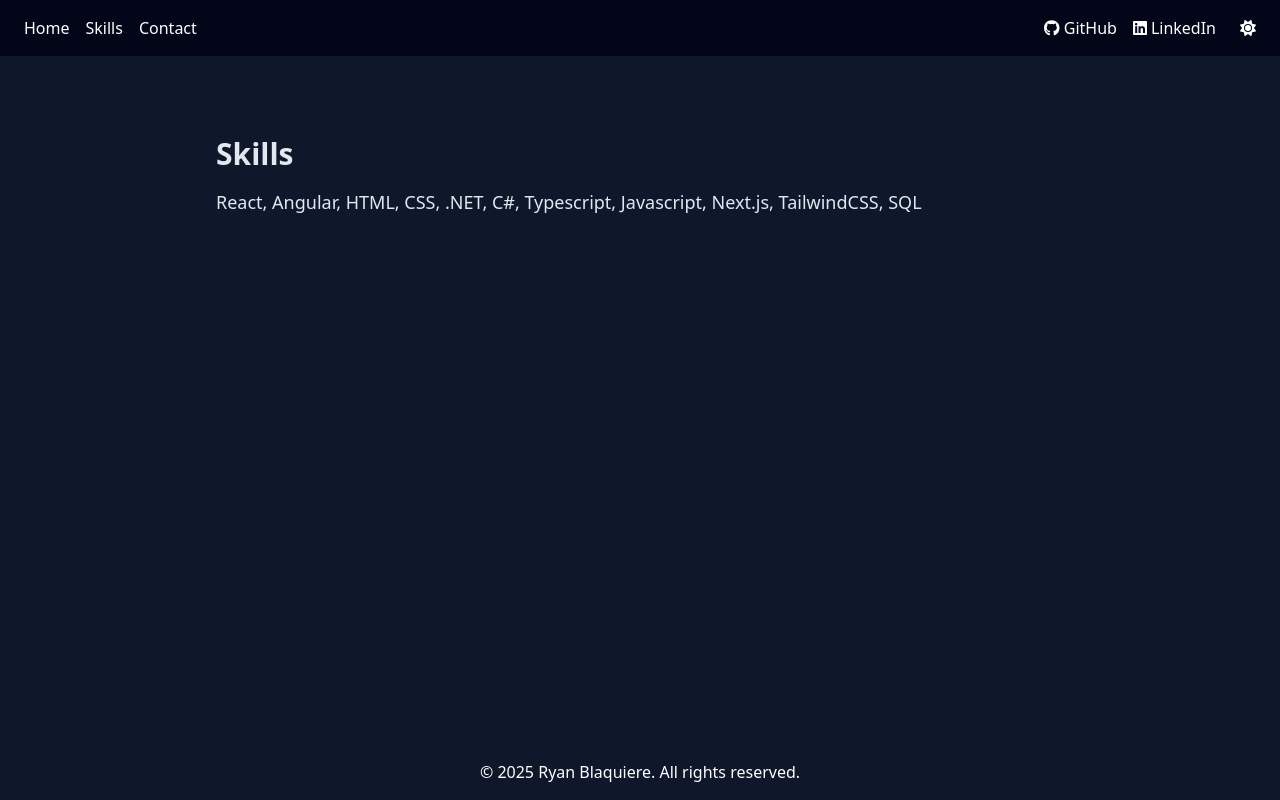
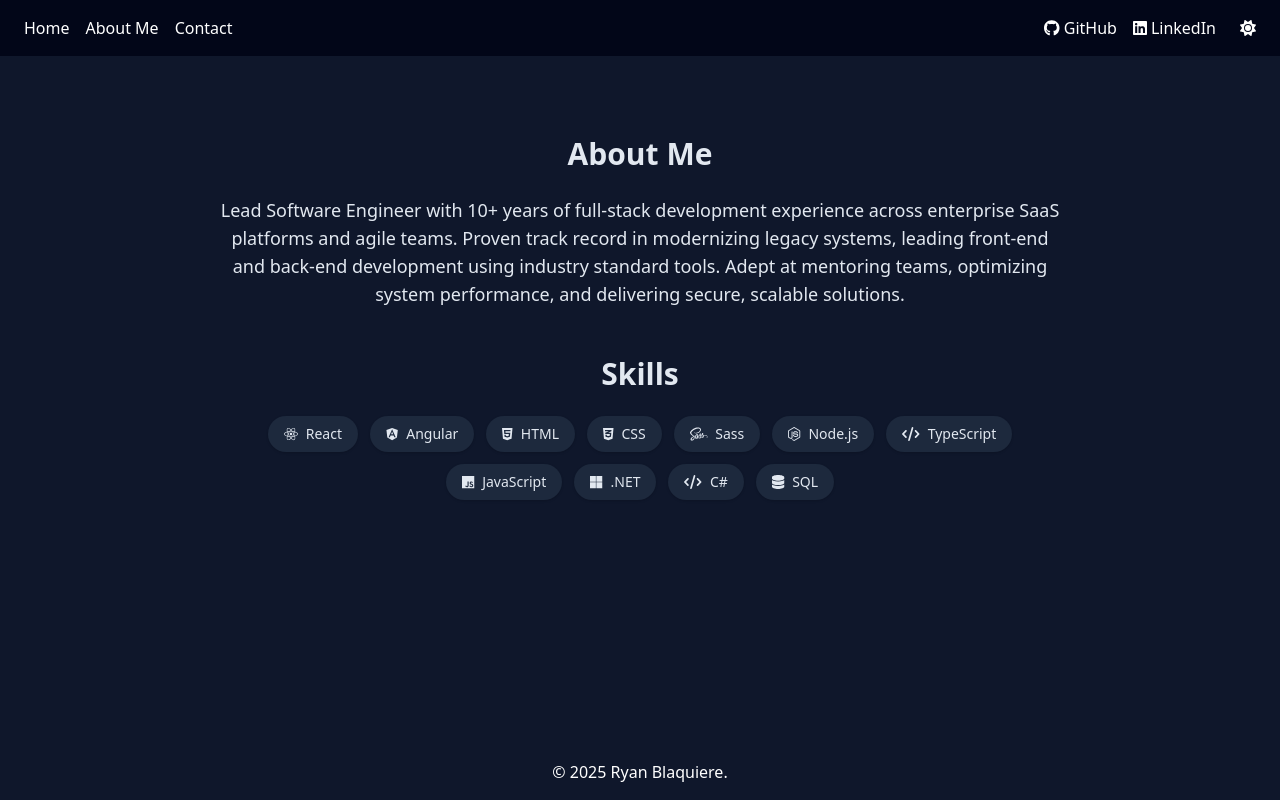
Before and after one commit to ryanblaq/PersonalWebsite, a React (Vite) app: page /about in a window 1280 px wide. Built offline with nearby package versions, Linux system fonts and the light colour scheme.

Commit message:
update about and misc changes

```diff
--- a/src/components/Footer.tsx
+++ b/src/components/Footer.tsx
@@ -1,7 +1,7 @@
 
 const Footer = () => (
   <footer className="bg-slate-200 dark:bg-slate-900 text-slate-700 dark:text-white py-4 px-6 text-center">
-    <p>&copy; {new Date().getFullYear()} Ryan Blaquiere. All rights reserved.</p>
+    <p>&copy; {new Date().getFullYear()} Ryan Blaquiere.</p>
   </footer>
 );
 
--- a/src/components/Header.tsx
+++ b/src/components/Header.tsx
@@ -35,7 +35,7 @@
       <div className="max-w-7xl mx-auto flex justify-between items-center">
         <nav className="space-x-4 flex items-center">
           <Link to="/" className="hover:underline">Home</Link>
-          <Link to="/about" className="hover:underline">Skills</Link>
+          <Link to="/about" className="hover:underline">About Me</Link>
           <Link to="/contact" className="hover:underline">Contact</Link>
         </nav>
 
--- a/src/pages/About.tsx
+++ b/src/pages/About.tsx
@@ -1,9 +1,53 @@
+import { FontAwesomeIcon } from "@fortawesome/react-fontawesome";
+import {
+  faReact,
+  faAngular,
+  faHtml5,
+  faCss3Alt,
+  faSass,
+  faJs,
+  faMicrosoft,
+  faNodeJs,
+} from "@fortawesome/free-brands-svg-icons";
+import { faDatabase, faCode } from "@fortawesome/free-solid-svg-icons";
+
+const skillIcons: { [key: string]: any } = {
+  React: faReact,
+  Angular: faAngular,
+  HTML: faHtml5,
+  CSS: faCss3Alt,
+  Sass: faSass,
+  TypeScript: faCode,
+  JavaScript: faJs,
+  ".NET": faMicrosoft,
+  "C#": faCode,
+  SQL: faDatabase,
+  "Node.js": faNodeJs
+};
 
 
+const skills = [
+  "React", "Angular", "HTML", "CSS", "Sass", "Node.js",
+  "TypeScript", "JavaScript", ".NET", "C#", "SQL"
+];
+
 const About = () => (
-  <section className="bg-slate-200 dark:bg-slate-900 py-20 px-6 max-w-4xl mx-auto">
-    <h2 className="text-slate-700 dark:text-slate-200 text-3xl font-bold mb-4">Skills</h2>
-    <p className="text-slate-700 dark:text-slate-200 text-lg">React, Angular, HTML, CSS, .NET, C#, Typescript, Javascript, Next.js, TailwindCSS, SQL</p>
+  <section className="bg-slate-200 dark:bg-slate-900 py-20 px-6 max-w-4xl mx-auto text-center">
+    <h2 className="text-slate-700 dark:text-slate-200 text-3xl font-bold mb-6">About Me</h2>
+    <p className="text-slate-700 dark:text-slate-200 text-lg mb-12">Lead Software Engineer with 10+ years of full-stack development experience across enterprise SaaS platforms and agile teams. Proven track record in modernizing legacy systems, leading front-end and back-end development using industry standard tools. Adept at mentoring teams, optimizing system performance, and delivering secure, scalable solutions.</p>
+
+    <h2 className="text-slate-700 dark:text-slate-200 text-3xl font-bold mb-6">Skills</h2>
+    <div className="flex flex-wrap justify-center gap-3">
+      {skills.map(skill => (
+        <span
+          key={skill}
+          className="flex items-center gap-2 bg-white dark:bg-slate-800 text-slate-700 dark:text-slate-200 px-4 py-2 rounded-full text-sm shadow"
+        >
+          <FontAwesomeIcon icon={skillIcons[skill]} />
+          {skill}
+        </span>
+      ))}
+    </div>
   </section>
 );
 
--- a/src/pages/Contact.tsx
+++ b/src/pages/Contact.tsx
@@ -1,8 +1,8 @@
 
 
 const Contact = () => (
-  <section className="bg-slate-200 dark:bg-slate-900 py-20 px-6 max-w-4xl mx-auto">
-    <h2 className="text-slate-700 dark:text-slate-200 text-3xl font-bold mb-4">Contact</h2>
+  <section className="bg-slate-200 dark:bg-slate-900 py-20 px-6 max-w-4xl mx-auto text-center">
+    <h2 className="text-slate-700 dark:text-slate-200 text-3xl font-bold mb-6">Contact</h2>
     <p className="text-slate-700 dark:text-slate-200 text-lg">
       Reach out to me at <a href="mailto:ryan@ryanblaq.dev" className="underline hover:text-blue-600 dark:hover:text-blue-400">ryan@ryanblaq.dev</a>.
     </p>
```
Also changed, not shown: 1 other file (tests, documents, lock files or other folders).
